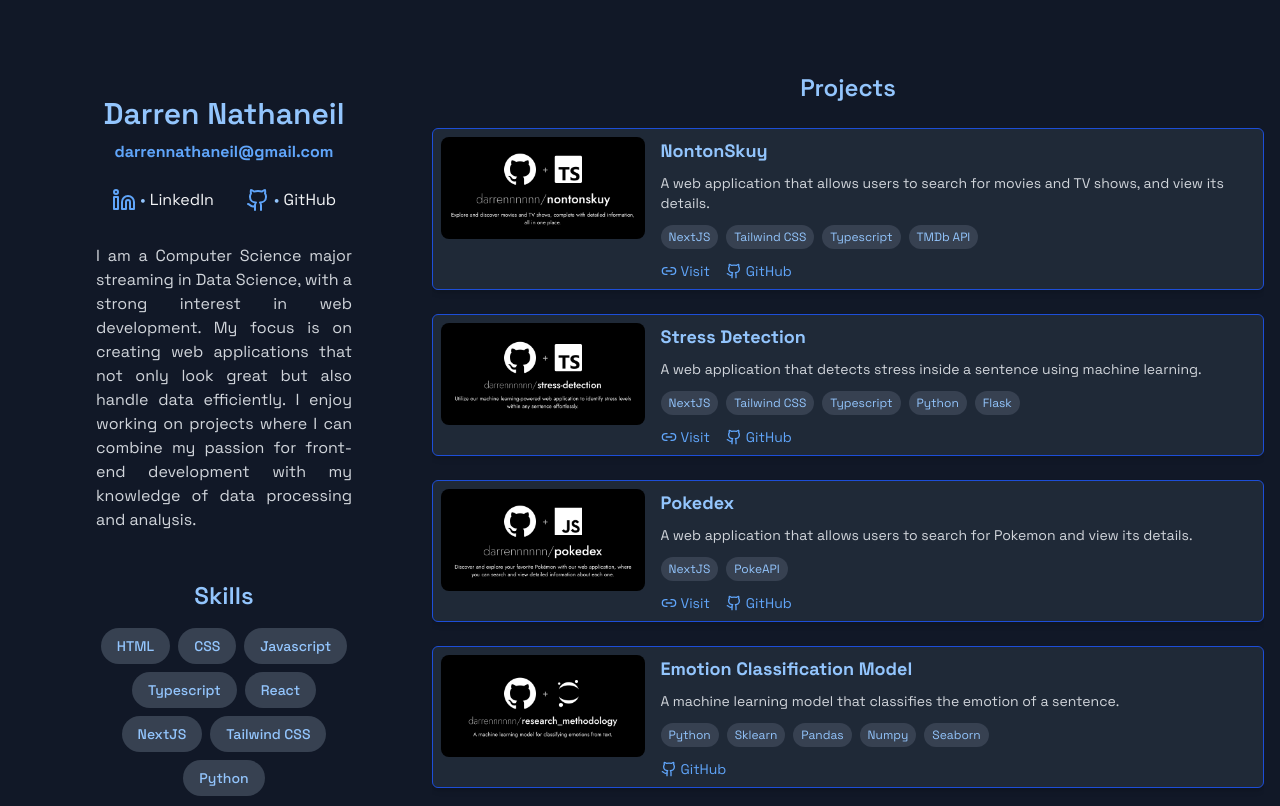
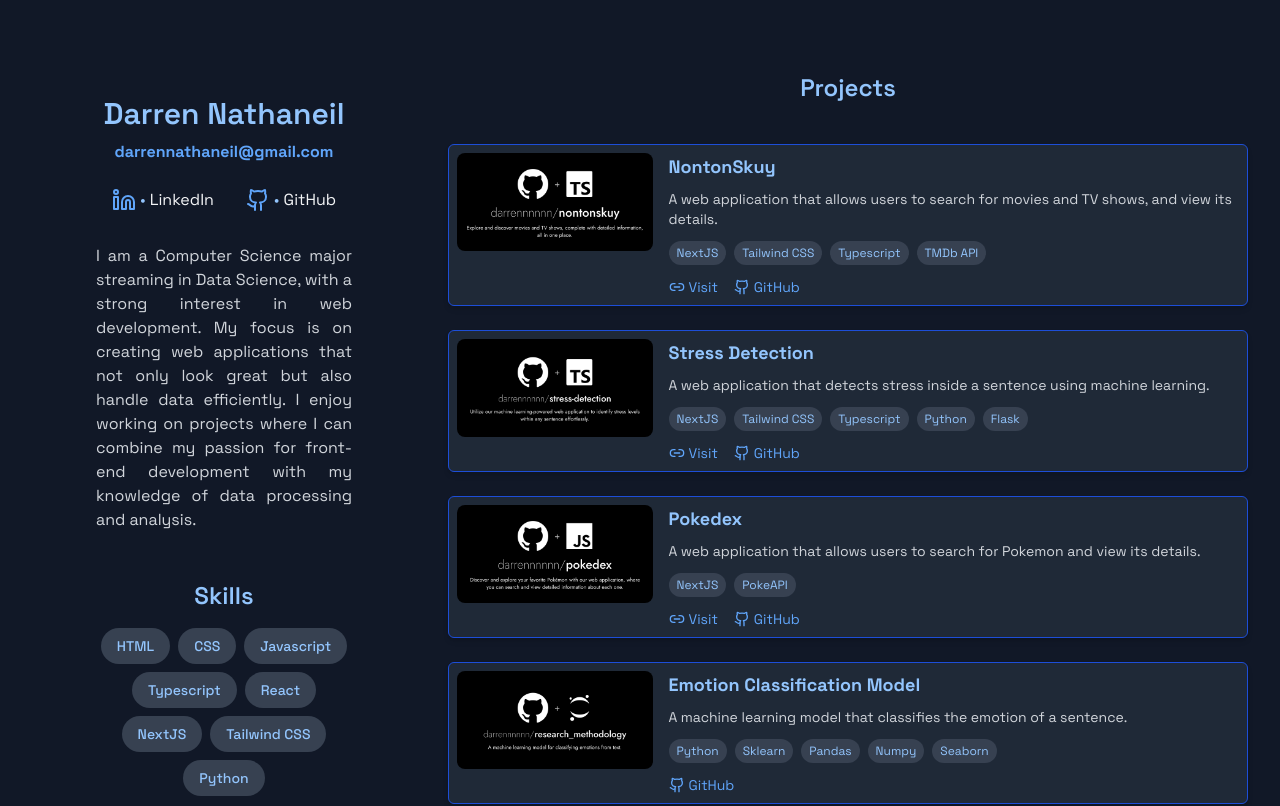
Before and after one commit to darrennnnnn/Portfolio, a Next.js app: page / in a window 1280 px wide. Shown: the top 806 px of the page. Built offline with nearby package versions, Linux system fonts and the light colour scheme.

Commit message:
fix styling

```diff
--- a/src/components/Project/index.tsx
+++ b/src/components/Project/index.tsx
@@ -27,7 +27,7 @@
             <h2 className="font-semibold text-2xl my-6 text-center text-blue-300">
                 Projects
             </h2>
-            <div className="flex flex-col gap-6 overflow-hidden">
+            <div className="flex flex-col gap-6 overflow-hidden p-4">
                 {projects.map((project) => (
                     <ProjectCard key={project.id} project={project} />
                 ))}
@@ -40,7 +40,7 @@
     const { title, description, techStack, image, webLink, githubLink } =
         project;
     return (
-        <div className="border border-blue-700 p-2 rounded-md flex flex-col md:flex-row gap-4 shadow-md hover:scale-105 hover:cursor-pointer transition bg-gray-800">
+        <div className="border border-blue-700 p-2 rounded-md flex flex-col md:flex-row gap-4 shadow-md hover:scale-[101%] hover:cursor-pointer transition bg-gray-800">
             <div className="flex-shrink-0 w-full md:w-1/3 lg:w-1/4">
                 <Image
                     src={image}
```
